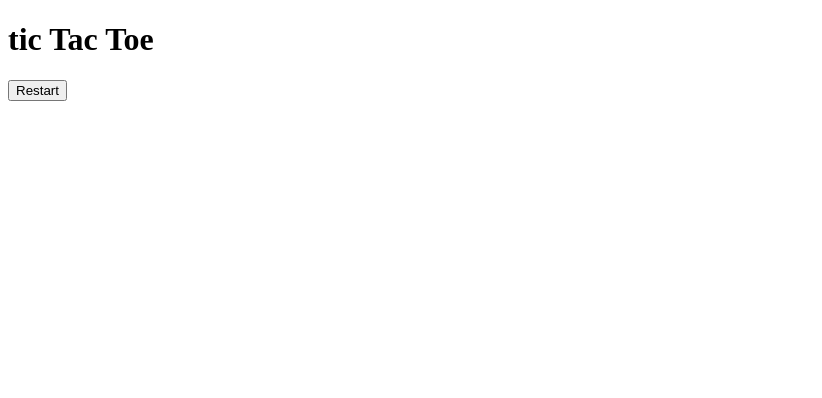
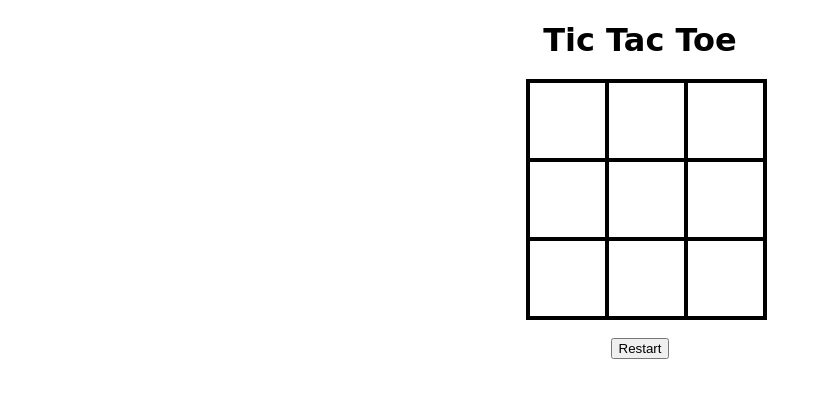
Before and after one commit to alina-moskalenko/TicTacToe_S, a plain HTML site: page index.html in a window 1280 px wide. Shown: the whole page, without its empty margins (0-822 px from the left). Drawn offline with Linux system fonts and the light colour scheme.

Commit message:
html & css

```diff
--- a/index.html
+++ b/index.html
@@ -5,10 +5,11 @@
     <meta http-equiv="X-UA-Compatible" content="IE=edge" />
     <meta name="viewport" content="width=device-width, initial-scale=1.0" />
     <title>Document</title>
+    <link rel="stylesheet" href="styles.css"
   </head>
   <body>
     <div id="gameContainer">
-      <h1>tic Tac Toe</h1>
+      <h1>Tic Tac Toe</h1>
       <div id="cellContainer">
         <div cellIndex="0" class="cell"></div>
         <div cellIndex="1" class="cell"></div>
@@ -23,5 +24,6 @@
       <h2 id="statusText"></h2>
       <button id="restartBtn">Restart</button>
     </div>
+    <script src="index.js"></script>
   </body>
 </html>
--- a/styles.css
+++ b/styles.css
@@ -0,0 +1,19 @@
+.cell {
+  width: 75px;
+  height: 75px;
+  border: 2px solid;
+  box-shadow: 0 0 0 2px;
+  line-height: 75px;
+  font-size: 50px;
+  cursor: pointer;
+}
+#gameContainer {
+  font-family: 'Permanent Marker', cursive;
+  text-align: center;
+}
+#cellContainer {
+  display: grid;
+  grid-template-columns: repeat(3, auto);
+  width: 225px;
+  margin: auto;
+}
```
